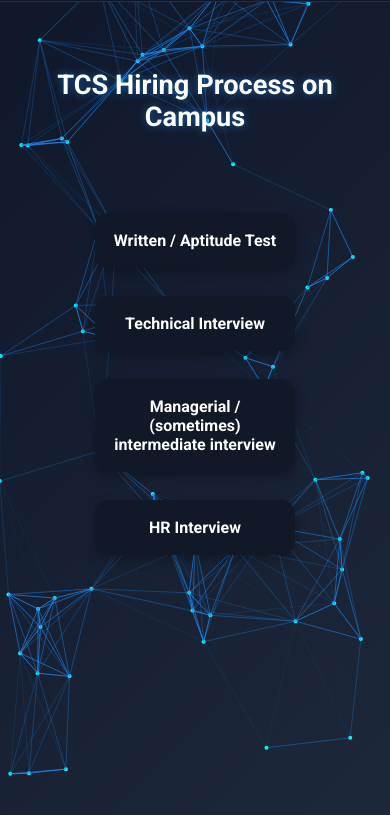
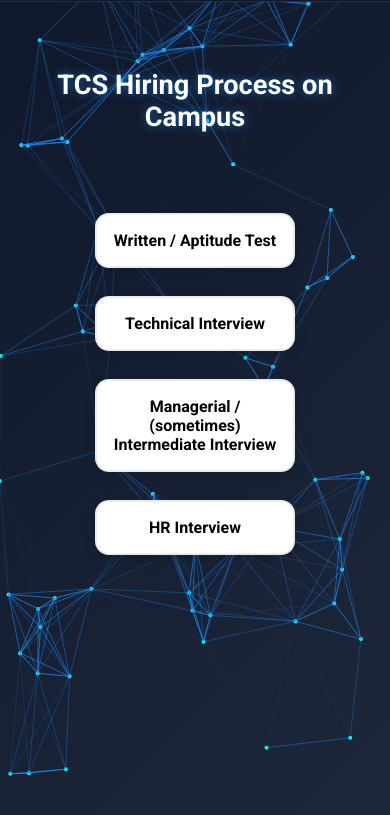
Before and after one commit to khanlukman/placemt-hire, a plain HTML site: page tcs.html in a window 390 px wide. Shown: the part 59-874 px from the top of the page. Drawn offline with Linux system fonts and the light colour scheme.

Commit message:
Update tcs.html

```diff
--- a/tcs.html
+++ b/tcs.html
@@ -1,20 +1,20 @@
 <!DOCTYPE html>
 <html lang="en">
 <head>
-<link rel="stylesheet" href="https://cdnjs.cloudflare.com/ajax/libs/font-awesome/6.4.0/css/all.min.css">
 <meta charset="UTF-8">
 <meta name="viewport" content="width=device-width, initial-scale=1.0">
 <title>Campus Placement Dashboard</title>
+<link rel="stylesheet" href="https://cdnjs.cloudflare.com/ajax/libs/font-awesome/6.4.0/css/all.min.css">
 <link href="https://fonts.googleapis.com/css2?family=Roboto:wght@400;700&display=swap" rel="stylesheet">
 <style>
 :root {
   --primary: #1e90ff;
   --bg-dark: #0f172a;
   --bg-light: #1e293b;
-  --card-bg: #111827;
   --text-light: #fff;
 }
 
+/* Reset */
 * { margin:0; padding:0; box-sizing:border-box; font-family:'Roboto',sans-serif; }
 
 /* Body */
@@ -72,9 +72,7 @@ nav ul li a {
   transition: color 0.3s;
 }
 
-nav ul li a:hover {
-  color: var(--primary);
-}
+nav ul li a:hover { color: var(--primary); }
 
 /* Main Content */
 main {
@@ -99,44 +97,48 @@ main h1 {
 .stage-list {
   display: flex;
   flex-direction: column;
-  gap: 1.75rem; /* reduced by ~10% */
+  gap: 1.75rem;
   align-items: center;
   margin-top: 2rem;
 }
 
+/* Stage Box */
 .stage {
-  width: 340px;       /* increased width (~30%) */
-  padding: 1.5rem;    /* increased padding (~30%) */
+  width: 340px;
+  padding: 1.5rem;
   border-radius: 14px;
-  background: var(--card-bg);
-  border: 2px solid transparent;
+  background: #ffffff; /* white background */
+  color: #000000;      /* black text */
+  border: 2px solid rgba(0,0,0,0.08);
   display: flex;
   align-items: center;
   justify-content: center;
   font-weight: 700;
-  font-size: 1.4rem;   /* larger text */
-  color: var(--text-light);
-  box-shadow: 0 4px 12px rgba(0,0,0,0.3);
+  font-size: 1.4rem;
+  box-shadow: 0 4px 12px rgba(0,0,0,0.15);
   transition: transform 0.3s, box-shadow 0.3s, border-color 0.3s;
   cursor: pointer;
+  text-align: center;
 }
 
+/* Hover = outside glow */
 .stage:hover {
   transform: translateY(-5px);
-  border-color: var(--primary);
+  border: 2px solid var(--primary);
   box-shadow: 0 0 20px var(--primary);
 }
 
+/* Active = stronger glow */
 .stage.active {
-  border-color: var(--primary);
-  box-shadow: 0 0 22px var(--primary);
+  border: 2px solid var(--primary);
+  box-shadow: 0 0 25px var(--primary);
 }
 
 /* Responsive */
 @media(max-width:768px){
   nav ul { display:none; }
   main h1 { font-size:1.7rem; }
-  .stage { width:250px; font-size:1.1rem; padding:1.2rem; }
+  .stage { width:260px; font-size:1.1rem; padding:1.2rem; }
 }
 
 @media(max-width:480px){
@@ -151,11 +153,11 @@ main h1 {
 <!-- Navbar -->
 <nav>
   <div class="logo">🎓 Campus Hire</div>
-<ul>
-  <li><a href="#"><i class="fas fa-home"></i> Home</a></li>
-  <li><a href="#"><i class="fas fa-info-circle"></i> About</a></li>
-  <li><a href="#"><i class="fas fa-phone"></i> Contact</a></li>
-</ul>
+  <ul>
+    <li><a href="#"><i class="fas fa-home"></i> Home</a></li>
+    <li><a href="#"><i class="fas fa-info-circle"></i> About</a></li>
+    <li><a href="#"><i class="fas fa-phone"></i> Contact</a></li>
+  </ul>
 </nav>
 
 <!-- Main -->
@@ -164,7 +166,7 @@ main h1 {
   <div class="stage-list">
     <div class="stage">Written / Aptitude Test</div>
     <div class="stage">Technical Interview</div>
-    <div class="stage">Managerial / (sometimes) intermediate interview</div>
+    <div class="stage">Managerial / (sometimes) Intermediate Interview</div>
     <div class="stage">HR Interview</div>
   </div>
 </main>
```
